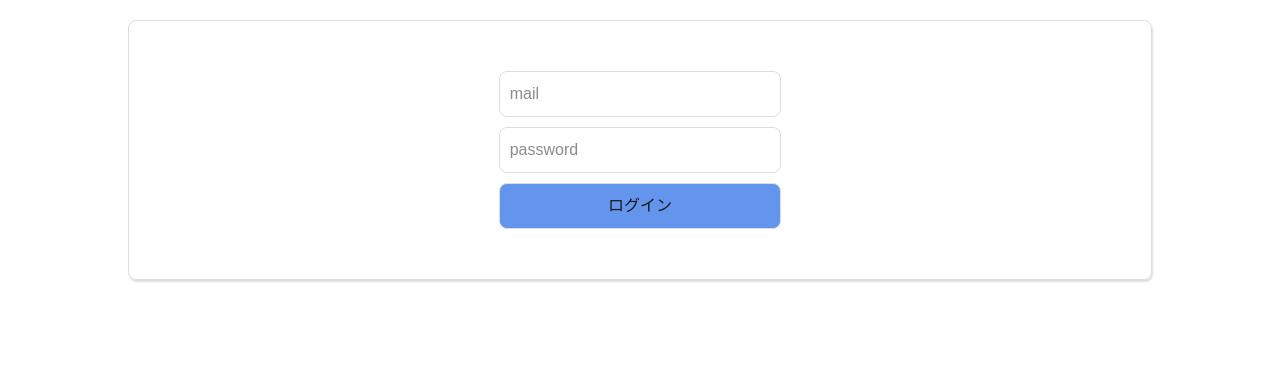
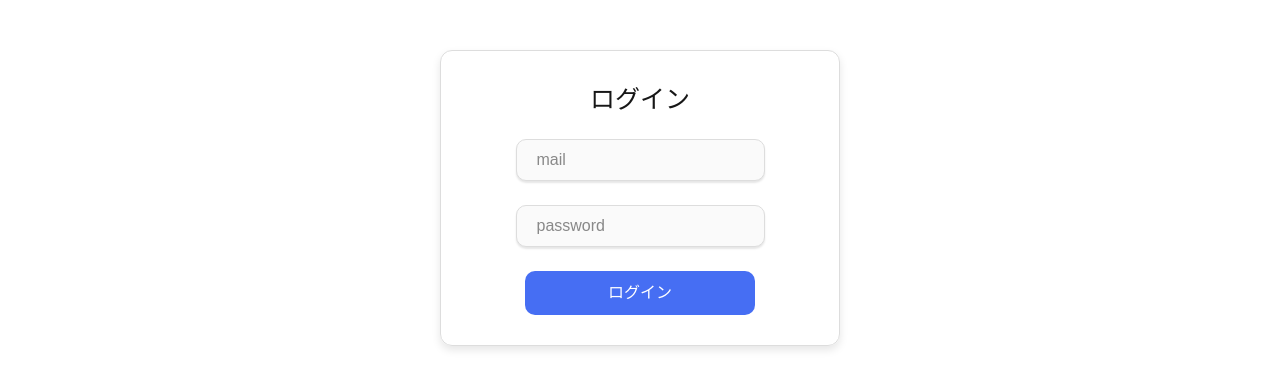
Before and after one commit to KinuGra/mustsee, a Next.js app: page /login in a window 1280 px wide. Shown: the top 388 px of the page. Built offline with nearby package versions, Linux system fonts and the light colour scheme.

Commit message:
update: 新規登録画面、ログイン画面

```diff
--- a/src/app/login/Login.module.css
+++ b/src/app/login/Login.module.css
@@ -1,28 +1,42 @@
 .card {
-  width: 80%;
+  width: 400px;
   border: 1px solid #ddd;
-  border-radius: 8px;
-  box-shadow: 1px 2px 2px #ddd;
-  margin: 20px auto;
-  padding: 40px;
+  border-radius: 12px;
+  box-shadow: 0 4px 8px rgba(0, 0, 0, 0.1);
+  margin: 50px auto;
+  padding: 30px 20px;
+}
+
+.card h1 {
+  text-align: center;
+  margin-bottom: 20px;
+  font-size: 25px;
 }
 
 .field {
-  padding: 10px;
-  width: 30%;
-  display: block;
-  margin: 10px auto;
+  display: flex;
+  justify-content: center;
+  align-items: center;
+}
+
+.field input {
+  padding: 8px 20px;
   border: 1px solid #ddd;
-  border-radius: 8px;
+  border-radius: 10px;
+  box-shadow: 0 2px 2px rgba(0, 0, 0, 0.1);
+  background-color: #fafafa;
 }
 
 .button {
-  text-align: center;
-  background-color: cornflowerblue;
-  width: 30%;
-  padding: 10px;
+  color: white;
+  background-color: rgb(70, 110, 243);
+  padding: 10px 20px;
+  border-radius: 10px;
   display: block;
-  margin: 10px auto;
-  border: 1px solid #ddd;
-  border-radius: 8px;
+  margin: 0 auto;
+  width: 230px;
 }
+
+.button:hover {
+  background-color: rgb(55, 87, 192);
+}
--- a/src/app/login/page.tsx
+++ b/src/app/login/page.tsx
@@ -3,25 +3,20 @@ import styles from "./Login.module.css";
 const LoginPage = () => {
   return (
     <>
-      <div>
-        <form className={styles.card}>
-          <div>
-            <input
-              className={styles.field}
-              type="email"
-              placeholder="mail"
-            ></input>
+      <div className={styles.card}>
+        <h1>ログイン</h1>
+        <form>
+          <div className={styles.field}>
+            <input type="email" placeholder="mail"></input>
           </div>
-          <div>
-            <input
-              className={styles.field}
-              type="password"
-              placeholder="password"
-            ></input>
+          <br />
+          <div className={styles.field}>
+            <input type="password" placeholder="password"></input>
           </div>
-          <div className={styles.button}>
-            <button type="button">ログイン</button>
-          </div>
+          <br />
+          <button type="button" className={styles.button}>
+            ログイン
+          </button>
         </form>
       </div>
     </>
--- a/src/app/register/Register.module.css
+++ b/src/app/register/Register.module.css
@@ -1,7 +1,7 @@
 .container {
   max-width: 400px;
   margin: 50px auto;
-  padding: 20px;
+  padding: 30px 20px;
   border: 1px solid #ddd;
   border-radius: 12px;
   background: #fff;
--- a/src/app/register/page.tsx
+++ b/src/app/register/page.tsx
@@ -15,7 +15,7 @@ export default function Register() {
       const userCredential = await createUserWithEmailAndPassword(
         auth,
         email,
-        password
+        password,
       );
       const user = userCredential.user;
       alert("登録完了");
@@ -48,7 +48,7 @@ export default function Register() {
         </div>
         <br />
         <button type="button" onClick={doRegister}>
-          新規登録する
+          新規登録
         </button>
       </form>
     </div>
```
